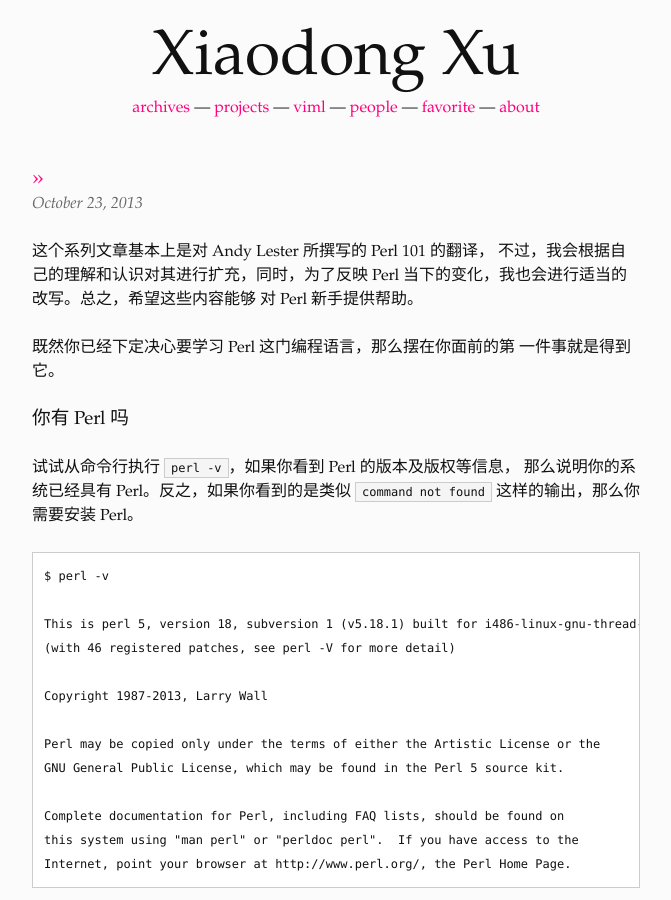
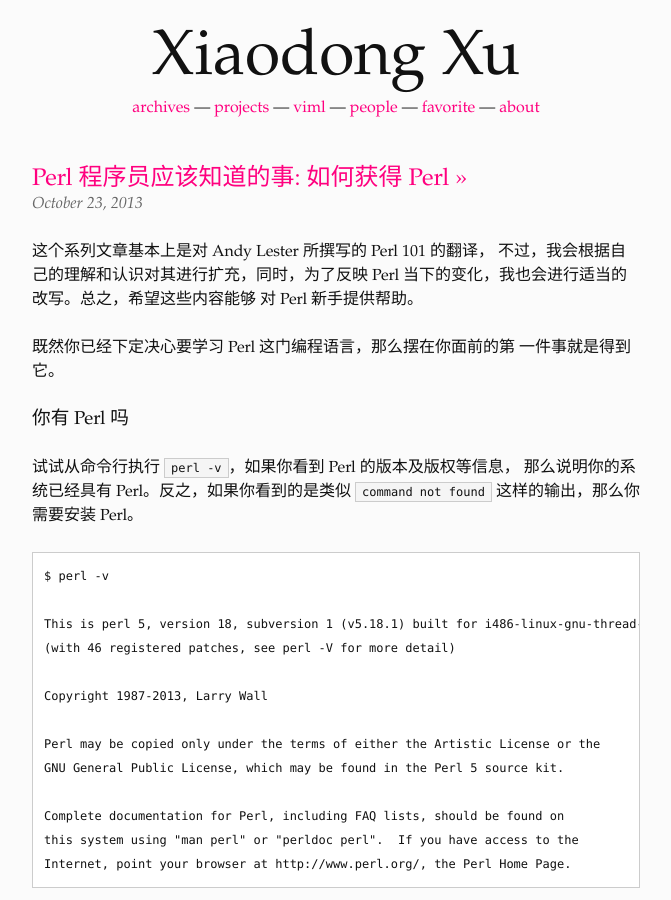
Before and after one commit to xuxiaodong/xuxiaodong.github.com, a Jekyll site: the page built from index.html, in a window 1280 px wide and 900 px high. Shown: the whole window, without its empty margins (304-975 px from the left). Built offline with Jekyll 4.4.1, drawn with Linux system fonts in a browser that asks for light colours; Markdown is read by kramdown in place of the engine named in the settings.

Commit message:
update post

```diff
--- a/_posts/2013-10-23-things-perl-programmer-should-know-how-to-get-perl.markdown
+++ b/_posts/2013-10-23-things-perl-programmer-should-know-how-to-get-perl.markdown
@@ -1,6 +1,6 @@
 ---
 layout: post
-title: Perl 程序员应该知道的事: 如何获得 Perl
+title: 'Perl 程序员应该知道的事: 如何获得 Perl'
 date: 2013-10-23 16:20
 post-link: http://perl101.org/how-to-get-perl.html
 ---
```
